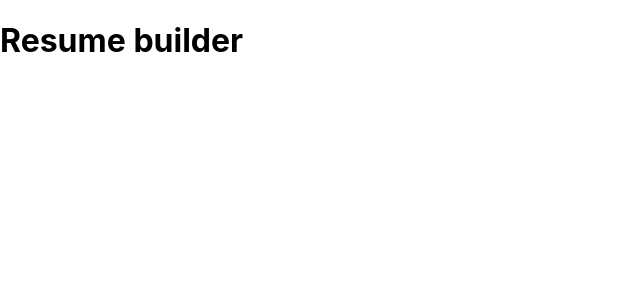
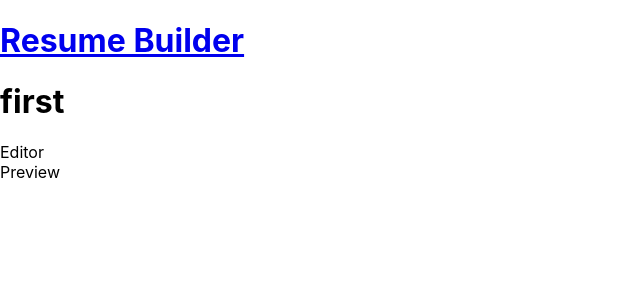
Before and after one commit to dixita0607/resume-builder, a React (Create React App) app: page /first in a window 1280 px wide. Shown: the top 300 px of the page, without its empty margins (0-640 px from the left). Built offline with nearby package versions, Linux system fonts and the light colour scheme.

Commit message:
Setup navigation

```diff
--- a/package.json
+++ b/package.json
@@ -5,6 +5,7 @@
   "dependencies": {
     "react": "^18.2.0",
     "react-dom": "^18.2.0",
+    "react-router-dom": "^6.21.1",
     "react-scripts": "5.0.1"
   },
   "scripts": {
--- a/src/App.js
+++ b/src/App.js
@@ -1,5 +1,26 @@
-function App() {
-  return <h1>Resume builder</h1>;
+import React from "react";
+import { createBrowserRouter, RouterProvider } from "react-router-dom";
+import Home from "./paths/Home";
+import Resume from "./paths/Resume";
+import NotFound from "./paths/404";
+
+const router = createBrowserRouter([
+  {
+    path: "/",
+    element: <Home />,
+    errorElement: <NotFound />,
+  },
+  {
+    path: "/:id",
+    element: <Resume />,
+    errorElement: <NotFound />,
+  },
+]);
+
+export default function App() {
+  return (
+    <>
+      <RouterProvider router={router} />
+    </>
+  );
 }
-
-export default App;
--- /dev/null
+++ b/src/components/Editor.js
@@ -0,0 +1,5 @@
+import React from "react";
+
+export default function Editor() {
+  return <div>Editor</div>;
+}
--- /dev/null
+++ b/src/components/Header.js
@@ -0,0 +1,10 @@
+import React from "react";
+import { NavLink } from "react-router-dom";
+
+export default function Header() {
+  return (
+    <NavLink to="/">
+      <h1>Resume Builder</h1>
+    </NavLink>
+  );
+}
--- /dev/null
+++ b/src/components/Preview.js
@@ -0,0 +1,5 @@
+import React from "react";
+
+export default function Preview() {
+  return <div>Preview</div>;
+}
--- /dev/null
+++ b/src/paths/404.js
@@ -0,0 +1,5 @@
+import React from "react";
+
+export default function NotFound() {
+  return <div>NotFound</div>;
+}
--- /dev/null
+++ b/src/paths/Home.js
@@ -0,0 +1,20 @@
+import { Link } from "react-router-dom";
+import Header from "../components/Header";
+
+function Home() {
+  return (
+    <>
+      <Header />
+      <ul>
+        <li>
+          <Link to="/first">Resume 1</Link>
+        </li>
+        <li>
+          <Link to="/second">Resume 2</Link>
+        </li>
+      </ul>
+    </>
+  );
+}
+
+export default Home;
--- /dev/null
+++ b/src/paths/Resume.js
@@ -0,0 +1,17 @@
+import React from "react";
+import Editor from "../components/Editor";
+import Preview from "../components/Preview";
+import { useParams } from "react-router-dom";
+import Header from "../components/Header";
+
+export default function Resume() {
+  const { id } = useParams();
+  return (
+    <>
+      <Header />
+      <h1>{id}</h1>
+      <Editor />
+      <Preview />
+    </>
+  );
+}
```
Also changed, not shown: 1 other file (tests, documents, lock files or other folders).
